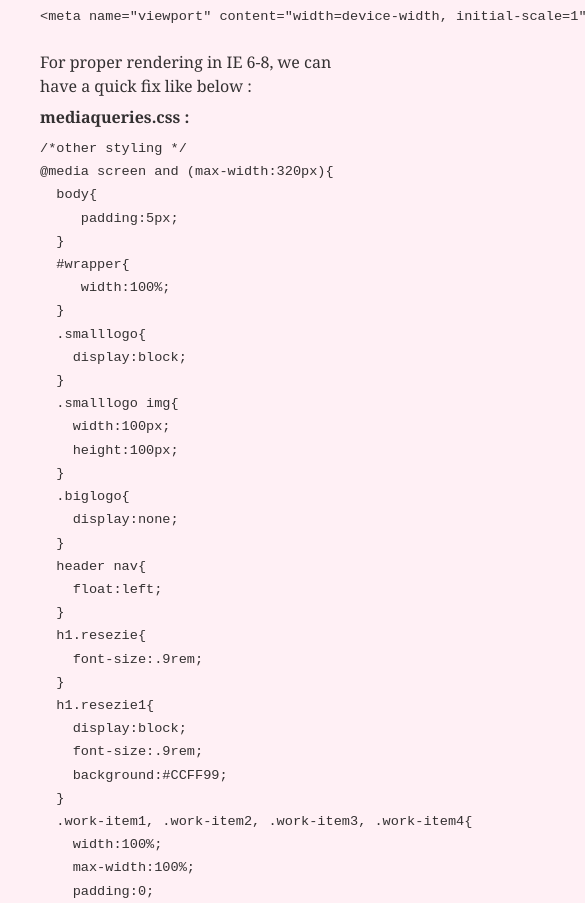
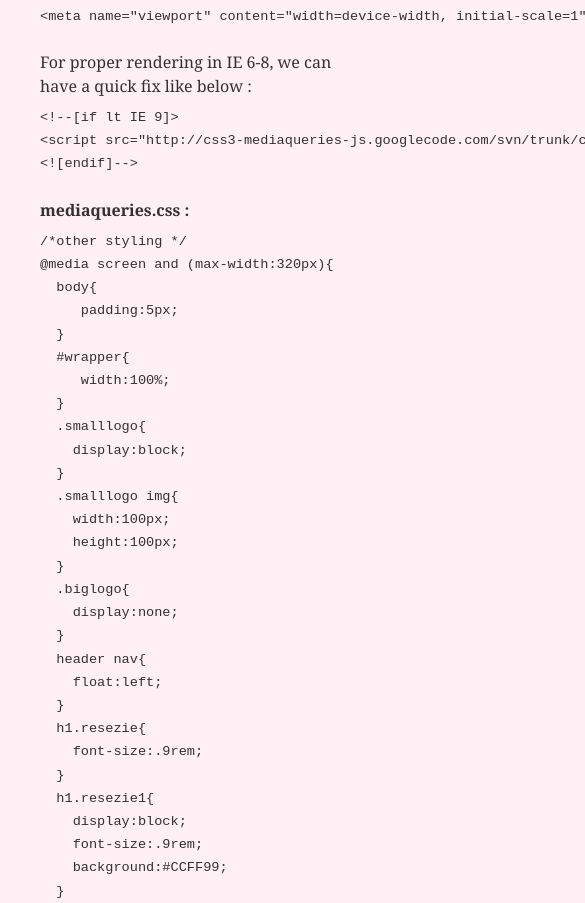
Before and after one commit to upex/gatsby-starter, a Gatsby site: page /blog/2019-06-05-a-thought-on-responsive-web-design/ in a window 390 px wide. Shown: the part 2681-3584 px from the top of the page, 585 px wide, since content can reach past the window. Built offline with nearby package versions, Linux system fonts and the light colour scheme; Gatsby itself is replaced by a stand-in of ours; some packages are replaced by stand-ins of ours; code samples lack their colours.

Commit message:
Update Blog “2019-06-05-a-thought-on-responsive-web-design”

````diff
--- a/content/blog/2019-06-05-a-thought-on-responsive-web-design.md
+++ b/content/blog/2019-06-05-a-thought-on-responsive-web-design.md
@@ -50,6 +50,12 @@ In our demo we are creating a mobile first website but in order to accomplish th
 ```
 
 For proper rendering in IE 6-8, we can have a quick fix like below :
+
+```
+<!--[if lt IE 9]>
+<script src="http://css3-mediaqueries-js.googlecode.com/svn/trunk/css3-mediaqueries.js"></script>
+<![endif]-->
+```
 
 **mediaqueries.css :**
 
@@ -169,6 +175,4 @@ For proper rendering in IE 6-8, we can have a quick fix like below :
 /* more css */
 ```
 
-
-
 Hopefully this post will give a brief idea about responsive web design and media queries. Cheers!
````
